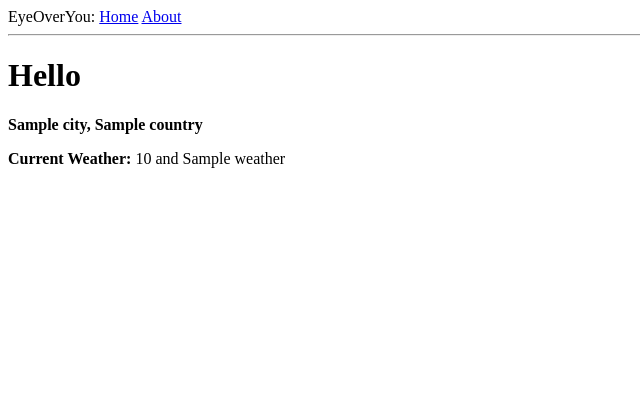
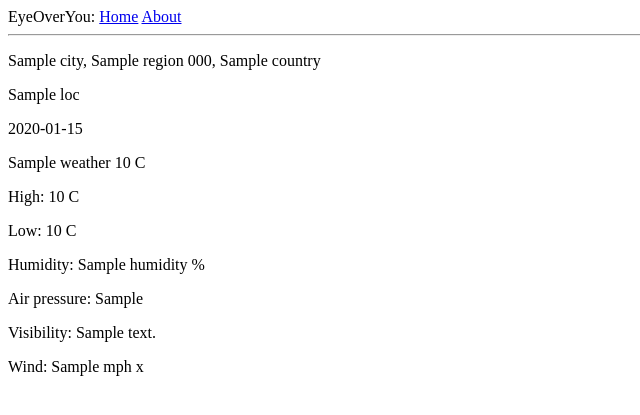
Before and after one commit to futilityMethod/eyeoveryou, a Flask app: template app/templates/index.html in a window 1280 px wide. Shown: the top 415 px of the page, without its empty margins (0-640 px from the left). Run offline with Flask 2, Linux system fonts and the light colour scheme; the template is opened without the code that fills it: most values are stand-ins (such as "Sample title", 1, 10 or a date in 2020).

Commit message:
Break out sub-templates

```diff
--- a/app/routes.py
+++ b/app/routes.py
@@ -9,7 +9,7 @@ from app.widgets.metaweather import get_weather
 def index():
     ip_info = get_ip_info('151.101.65.69')
     weather = get_weather(ip_info.all['loc'])
-    return render_template('index.html', title='EyeOverYou', ip_info=ip_info, weather=weather)
+    return render_template('index.html', title='EyeOverYou', ip=ip_info, weather=weather)
 
 
 @app.route('/about')
--- a/app/templates/index.html
+++ b/app/templates/index.html
@@ -1,12 +1,6 @@
 {% extends "base.html" %}
 
 {% block content %}
-    {% if user %}
-    <h1>Hello, {{ user.username }}</h1>
-    {% else %}
-    <h1> Hello </h1>
-    {% endif %}
-
-    <div><p><b>{{ip_info.city}}, {{ip_info.country}}</b></p></div>
-    <div><p><b>Current Weather: </b> {{weather.the_temp}} and {{weather.weather_state_name}}</p></div>
+    {% include 'ip_info.html' %}
+    {% include 'weather.html' %}
 {% endblock %}
--- /dev/null
+++ b/app/templates/ip_info.html
@@ -0,0 +1,5 @@
+<div>
+    <p>{{ip.city}}, {{ip.region}} {{ip.postal}}, {{ip.country}}</p>
+    <p>{{ip.loc}}</p>
+    <p>{{ip.timezone}}</p>
+</div>
--- /dev/null
+++ b/app/templates/weather.html
@@ -0,0 +1,9 @@
+<div>
+    <p>{{weather.weather_state_name}} {{weather.the_temp}} C</p>
+    <p>High: {{weather.max_temp}} C</p>
+    <p>Low: {{weather.min_temp}} C</p>
+    <p>Humidity: {{weather.humidity}} %</p>
+    <p>Air pressure: {{weather.air_pressure}}</p>
+    <p>Visibility: {{weather.visibility}}</p>
+    <p>Wind: {{weather.wind_speed}} mph {{weather.wind_direction_compass}}</p>
+</div>
```
